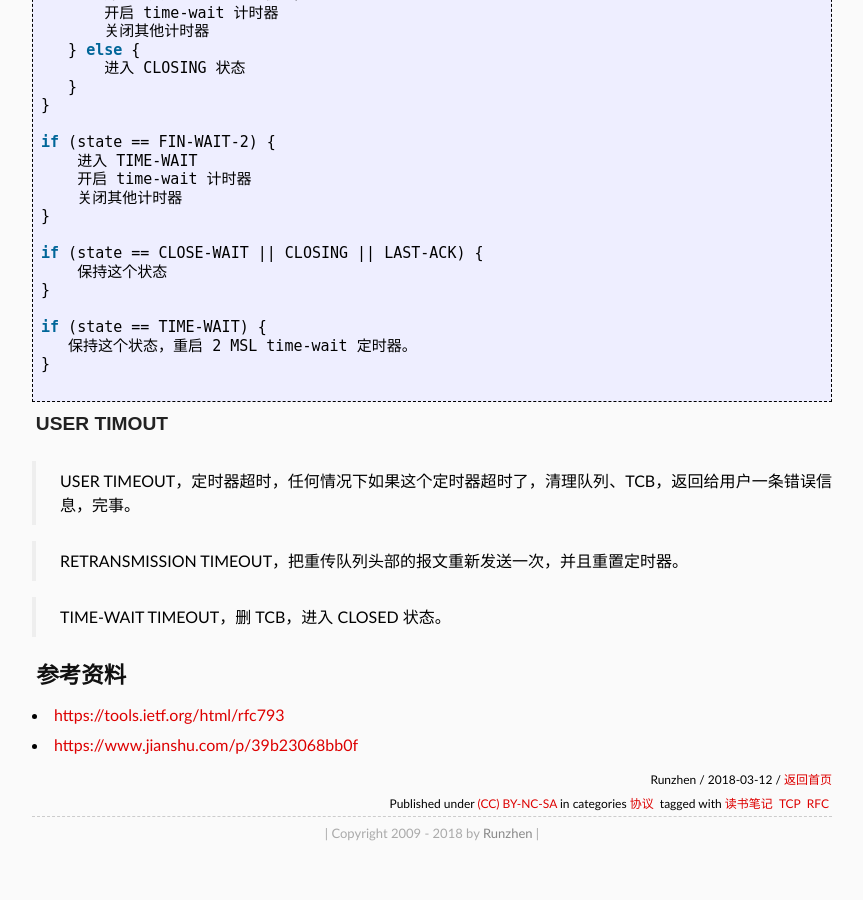
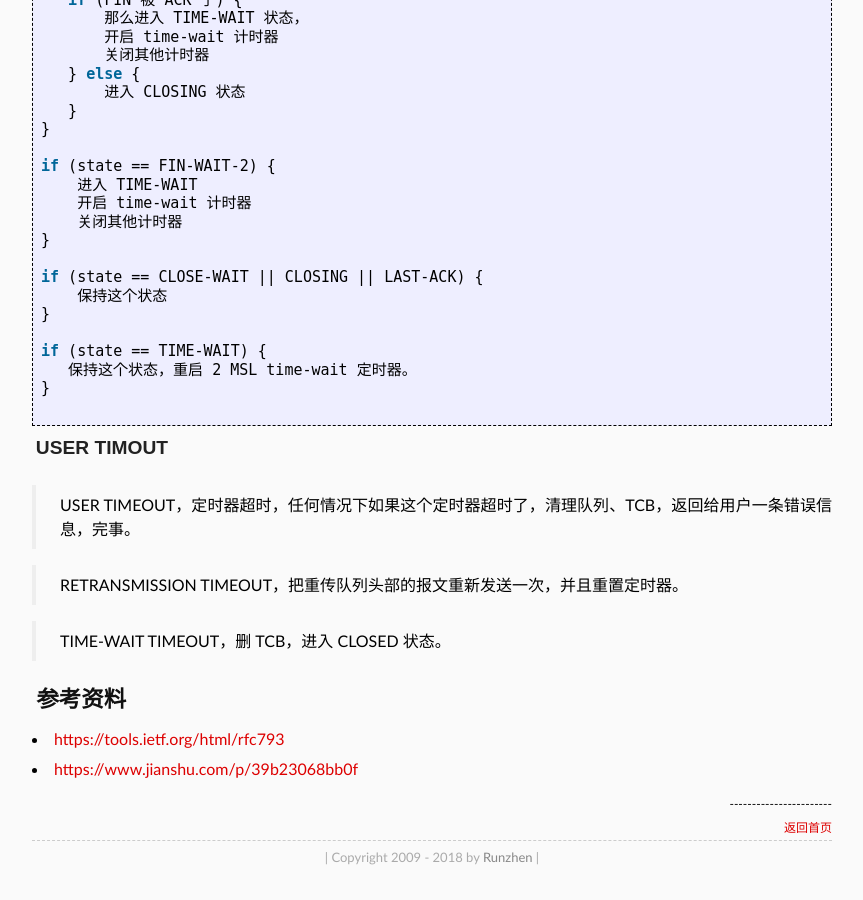
Before and after one commit to shaman7036/runzhen.github.io, a Jekyll site: the page built from _posts/2018-03-12-tcp-rfc793.md, in a window 1280 px wide and 900 px high, scrolled down 16237 px. Shown: the whole window, without its empty margins (208-1071 px from the left). Built offline with Jekyll 4.4.1, drawn with Linux system fonts in a browser that asks for light colours; some web fonts are replaced; before the commit the page ends 17113 px from its top, so only the background shows below that.

Commit message:
remove copyright  CC

```diff
--- a/_layouts/post.html
+++ b/_layouts/post.html
@@ -2,42 +2,28 @@
 layout: default
 ---
 
+<section class="meta">
+  <span class="time">
+    <time datetime="{{ page.date | date:"%Y-%m-%d" }}">Date: {{ page.date | date:"%Y-%m-%d" }}</time>
+  </span>
+</section>
+
+
 <section class="post">
 {{ content }}
 </section>
+
+
 <section class="meta">
+-----------------------
+<br />
 <span class="author">
-  {{ site.author }}
-</span>
-<span class="time">
-  /
-  <time datetime="{{ page.date | date:"%Y-%m-%d" }}">{{ page.date | date:"%Y-%m-%d" }}</time>
-</span>
-<span class="author">
-  /
   <a href="{{ site.url }}">返回首页</a>
 </span>
 <br />
-<span class="license">
-  Published under <a rel="license" href="http://creativecommons.org/licenses/by-nc-sa/3.0/">(CC) BY-NC-SA</a>
-</span>
-{% if page.categories %}
-<span class="categories">
-  in categories
-  {% for cat in page.categories %}
-  <a href="{{ site.url }}/categories/#{{ cat }}" title="{{ cat }}">{{ cat }}</a>&nbsp;
-  {% endfor %}
-</span>
-{% endif %}
-{% if page.tags %}
-<span class="tags">
-  tagged with
-  {% for tag in page.tags %}
-  <a href="{{ site.url }}/tags/#{{ tag }}" title="{{ tag }}">{{ tag }}</a>&nbsp;
-  {% endfor %}
-</span>
-{% endif %}
-</section>
+
+
+
 
 {% if page.comments %}
 {% include comments.md %}
```
